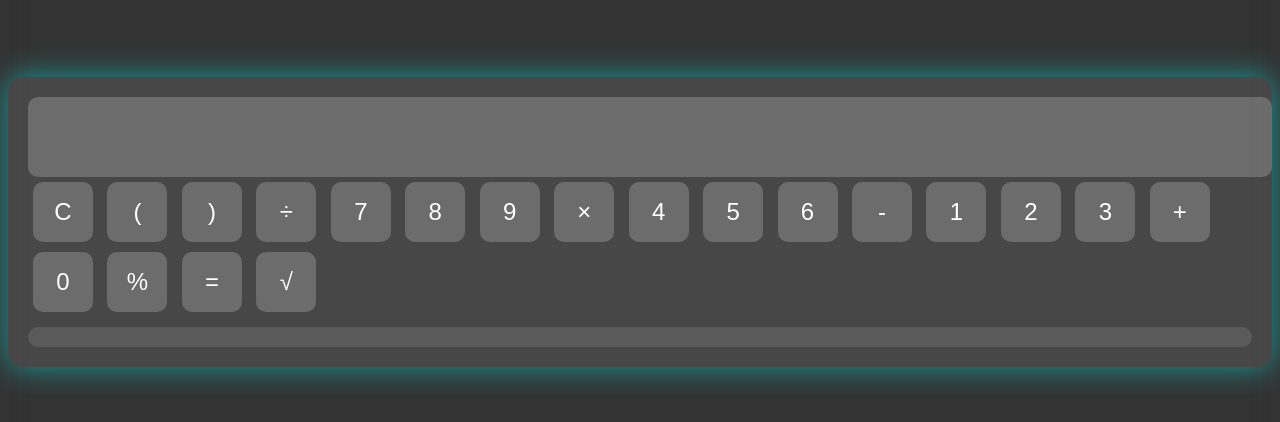
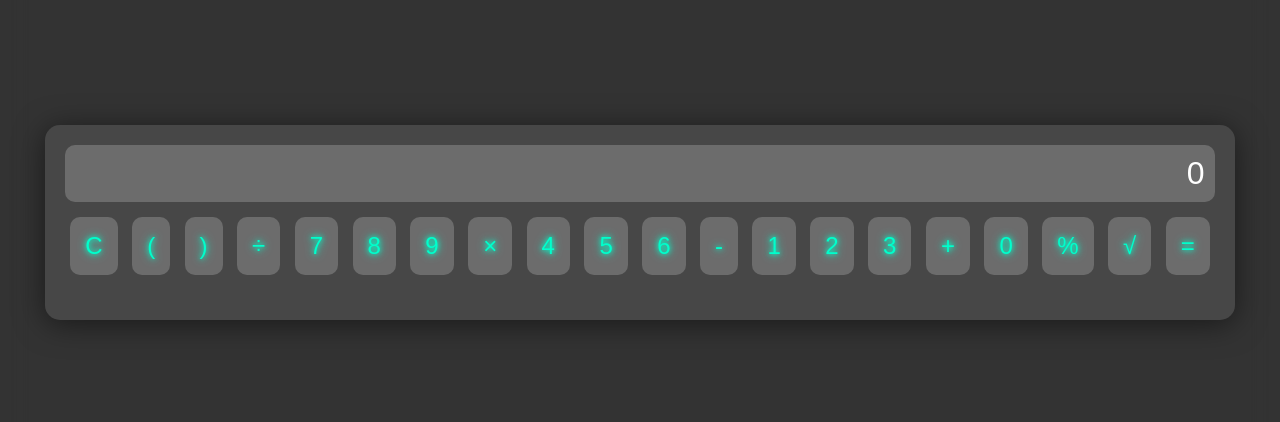
Before and after one commit to susstaber446-ops/pocket-neon-calc, a website: page index.html in a window 1280 px wide. Shown: the part 186-608 px from the top of the page. Drawn offline with Linux system fonts and the light colour scheme.

Commit message:
feat: add dark glassmorphism calculator with neon accents and full functionality

```diff
--- a/index.html
+++ b/index.html
@@ -19,69 +19,63 @@
             background: rgba(255, 255, 255, 0.1);
             border-radius: 15px;
             padding: 20px;
-            box-shadow: 0 0 30px rgba(0, 255, 255, 0.5);
+            box-shadow: 0 4px 30px rgba(0, 0, 0, 0.5);
         }
         .display {
-            width: 100%;
-            height: 60px;
             background: rgba(255, 255, 255, 0.2);
             border-radius: 10px;
-            text-align: right;
             padding: 10px;
             font-size: 2em;
-            color: #00ffcc;
-            border: none;
+            text-align: right;
+            margin-bottom: 10px;
         }
         button {
-            width: 60px;
-            height: 60px;
-            margin: 5px;
+            background: rgba(255, 255, 255, 0.2);
             border: none;
             border-radius: 10px;
-            background: rgba(255, 255, 255, 0.2);
-            color: #fff;
+            padding: 15px;
             font-size: 1.5em;
+            margin: 5px;
             cursor: pointer;
             transition: background 0.3s;
         }
         button:hover {
-            background: rgba(0, 255, 255, 0.5);
+            background: rgba(255, 255, 255, 0.3);
+        }
+        .neon {
+            color: #00ffcc;
+            text-shadow: 0 0 5px #00ffcc, 0 0 10px #00ffcc;
         }
         .history {
-            max-height: 100px;
-            overflow-y: auto;
-            margin-top: 10px;
-            background: rgba(255, 255, 255, 0.1);
-            border-radius: 10px;
-            padding: 10px;
+            margin-top: 20px;
+            font-size: 0.8em;
+            color: #ccc;
         }
     </style>
 </head>
 <body>
     <div class="calculator">
-        <input type="text" class="display" id="display" disabled>
-        <div class="buttons">
-            <button onclick="clearDisplay()">C</button>
-            <button onclick="appendToDisplay('(')">(</button>
-            <button onclick="appendToDisplay(')')">)</button>
-            <button onclick="appendToDisplay('/')">&divide;</button>
-            <button onclick="appendToDisplay('7')">7</button>
-            <button onclick="appendToDisplay('8')">8</button>
-            <button onclick="appendToDisplay('9')">9</button>
-            <button onclick="appendToDisplay('*')">&times;</button>
-            <button onclick="appendToDisplay('4')">4</button>
-            <button onclick="appendToDisplay('5')">5</button>
-            <button onclick="appendToDisplay('6')">6</button>
-            <button onclick="appendToDisplay('-')">-</button>
-            <button onclick="appendToDisplay('1')">1</button>
-            <button onclick="appendToDisplay('2')">2</button>
-            <button onclick="appendToDisplay('3')">3</button>
-            <button onclick="appendToDisplay('+')">+</button>
-            <button onclick="appendToDisplay('0')">0</button>
-            <button onclick="appendToDisplay('%')">%</button>
-            <button onclick="calculate()">=</button>
-            <button onclick="appendToDisplay('sqrt(')">√</button>
-        </div>
+        <div class="display" id="display">0</div>
+        <button class="neon" onclick="clearDisplay()">C</button>
+        <button class="neon" onclick="appendToDisplay('(')">(</button>
+        <button class="neon" onclick="appendToDisplay(')')">)</button>
+        <button class="neon" onclick="appendToDisplay('/')">&divide;</button>
+        <button class="neon" onclick="appendToDisplay('7')">7</button>
+        <button class="neon" onclick="appendToDisplay('8')">8</button>
+        <button class="neon" onclick="appendToDisplay('9')">9</button>
+        <button class="neon" onclick="appendToDisplay('*')">&times;</button>
+        <button class="neon" onclick="appendToDisplay('4')">4</button>
+        <button class="neon" onclick="appendToDisplay('5')">5</button>
+        <button class="neon" onclick="appendToDisplay('6')">6</button>
+        <button class="neon" onclick="appendToDisplay('-')">-</button>
+        <button class="neon" onclick="appendToDisplay('1')">1</button>
+        <button class="neon" onclick="appendToDisplay('2')">2</button>
+        <button class="neon" onclick="appendToDisplay('3')">3</button>
+        <button class="neon" onclick="appendToDisplay('+')">+</button>
+        <button class="neon" onclick="appendToDisplay('0')">0</button>
+        <button class="neon" onclick="appendToDisplay('%')">%</button>
+        <button class="neon" onclick="calculateSquareRoot()">√</button>
+        <button class="neon" onclick="calculateResult()">=</button>
         <div class="history" id="history"></div>
     </div>
     <script>
@@ -89,40 +83,47 @@
         let history = document.getElementById('history');
 
         function appendToDisplay(value) {
-            display.value += value;
+            if (display.innerText === '0') {
+                display.innerText = '';
+            }
+            display.innerText += value;
         }
 
         function clearDisplay() {
-            display.value = '';
+            display.innerText = '0';
         }
 
-        function calculate() {
+        function calculateResult() {
             try {
-                let result = eval(display.value.replace(/sqrt\(([^)]+)\)/g, 'Math.sqrt($1)'));
-                history.innerHTML += '<div>' + display.value + ' = ' + result + '</div>';
-                display.value = result;
+                let result = eval(display.innerText);
+                history.innerHTML += display.innerText + ' = ' + result + '<br>';
+                display.innerText = result;
             } catch (error) {
-                display.value = 'Error';
+                display.innerText = 'Error';
+            }
+        }
+
+        function calculateSquareRoot() {
+            try {
+                let result = Math.sqrt(eval(display.innerText));
+                history.innerHTML += '√' + display.innerText + ' = ' + result + '<br>';
+                display.innerText = result;
+            } catch (error) {
+                display.innerText = 'Error';
             }
         }
 
         document.addEventListener('keydown', function(event) {
-            if (event.key >= '0' && event.key <= '9' ||
-                event.key === '+' || event.key === '-' ||
-                event.key === '*' || event.key === '/' ||
-                event.key === '(' || event.key === ')' ||
-                event.key === 'Enter' || event.key === 'Backspace' ||
-                event.key === 'c' || event.key === 'C') {
-                if (event.key === 'Enter') {
-                    calculate();
-                } else if (event.key === 'Backspace') {
-                    display.value = display.value.slice(0, -1);
-                } else if (event.key === 'c' || event.key === 'C') {
-                    clearDisplay();
-                } else {
-                    appendToDisplay(event.key);
-                }
-                event.preventDefault();
+            if (event.key >= '0' && event.key <= '9') {
+                appendToDisplay(event.key);
+            } else if (event.key === 'Enter') {
+                calculateResult();
+            } else if (event.key === 'Backspace') {
+                clearDisplay();
+            } else if (event.key === 'Escape') {
+                clearDisplay();
+            } else if (['+', '-', '*', '/'].includes(event.key)) {
+                appendToDisplay(event.key);
             }
         });
     </script>
```
